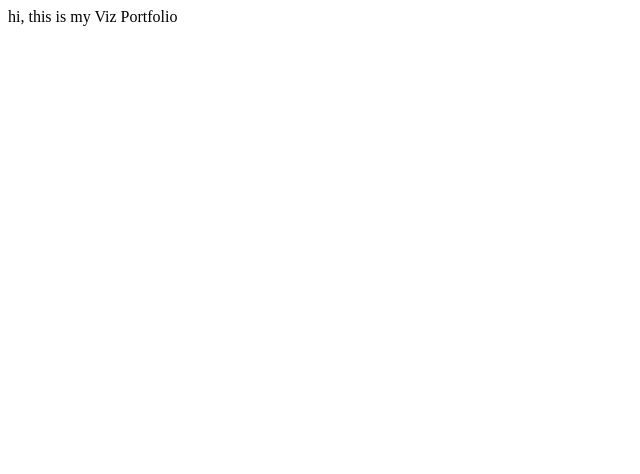
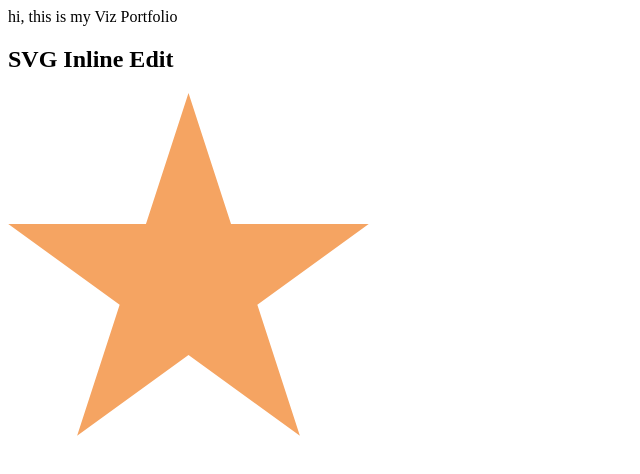
Before and after one commit to pratyushr58/vizportfolio, a plain HTML site: page index.html in a window 1280 px wide. Shown: the whole page, without its empty margins (0-640 px from the left). Drawn offline with Linux system fonts and the light colour scheme.

Commit message:
star something

```diff
--- a/index.html
+++ b/index.html
@@ -1 +1,7 @@
 hi, this is my Viz Portfolio
+
+<h2> SVG Inline Edit</h2>
+
+<svg width="361" height="343" viewBox="0 0 361 343" fill="none" xmlns="http://www.w3.org/2000/svg">
+    <path d="M180.5 0L223.045 130.941H360.725L249.34 211.867L291.885 342.809L180.5 261.883L69.1147 342.809L111.66 211.867L0.274796 130.941H137.955L180.5 0Z" fill="#F5A462"/>
+    </svg>
```
